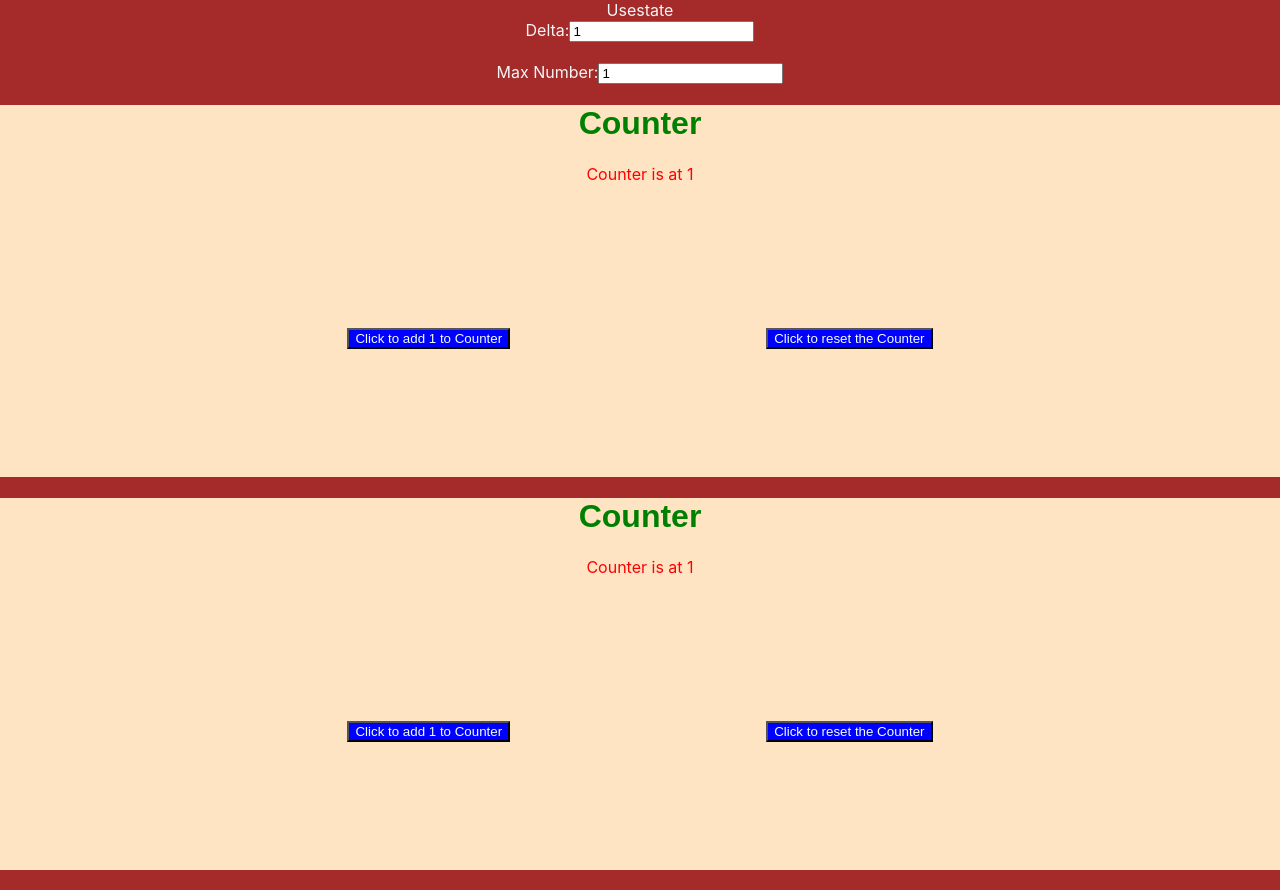
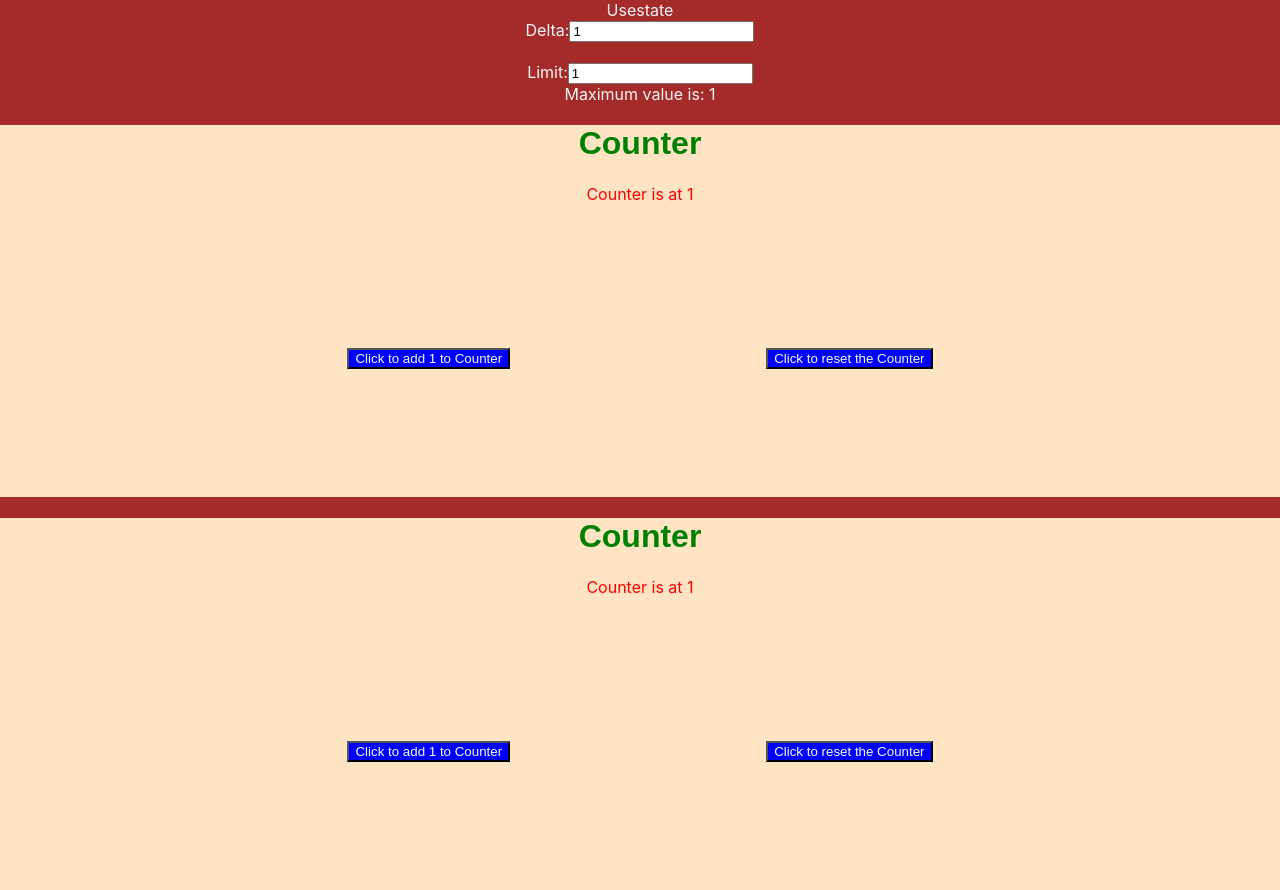
Before and after one commit to AYZLFC/usestate, a React (Create React App) app: page / in a window 1280 px wide. Built offline with nearby package versions, Linux system fonts and the light colour scheme.

Commit message:
Max Vakue

```diff
--- a/src/App.js
+++ b/src/App.js
@@ -6,6 +6,7 @@ function App() {
   const [delta, setDelta] = useState(1)
   const [maxNum, setMaxNum] = useState(1)
   const [reset, setReset] = useState(false)
+  const [ maxValue, setMaxValue] = useState(1)
 
   function handleDelta(event1){
     //console.log(event);
@@ -21,16 +22,27 @@ function App() {
     setReset(data)
   }
 
+  function getCountValue(data2){
+    setMaxValue(
+      function(oldMaxValue){
+        return (Math.max(oldMaxValue,data2))
+      }
+
+    )
+  }
+
   return (
     <div className="App">
       Usestate
       <br/>Delta:
       <input type= "number" value={delta} onChange={handleDelta}/>
       <br/>
-      <br/>Max Number:
+      <br/>Limit:
       <input type= "number" value={maxNum} onChange={handleMaxNum}/>
-      <Counter delta = {delta} maxNum = {maxNum} getReset = {getReset} needToReset = {reset}/>
-      <Counter delta = {delta} maxNum = {maxNum} getReset = {getReset} needToReset = {reset}/>
+      <br/>
+      Maximum value is: {maxValue}
+      <Counter delta = {delta} maxNum = {maxNum} getReset = {getReset} needToReset = {reset} getCountValue = {getCountValue}/>
+      <Counter delta = {delta} maxNum = {maxNum} getReset = {getReset} needToReset = {reset} getCountValue = {getCountValue}/>
 
     </div>
   );
--- a/src/Counter.js
+++ b/src/Counter.js
@@ -2,7 +2,7 @@
 import './Counter.css';
 import { useState, useEffect } from "react";
 function Counter(props) {
-    const {delta, getReset, needToReset} = props
+    const {delta, getReset, needToReset, getCountValue } = props
     const [count, setCount] = useState(1)
 
     useEffect(()=>{
@@ -18,6 +18,7 @@ function Counter(props) {
                 if (oldCount + delta > props.maxNum){
                   return 1
                 }
+                getCountValue(oldCount + delta)
                 return oldCount + delta
             }
         )
```
